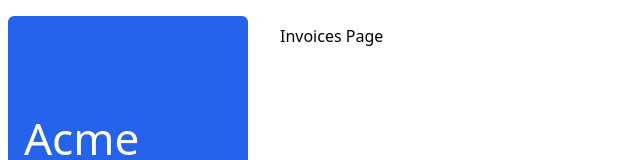
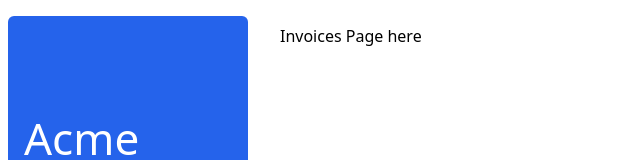
Before and after one commit to jessicne/nextjs-jessdash, a Next.js app: page /dashboard/invoices in a window 1280 px wide. Shown: the top 160 px of the page, without its empty margins (0-640 px from the left). Built offline with nearby package versions, Linux system fonts and the light colour scheme.

Commit message:
invoices page change 	modified:   app/dashboard/invoices/page.tsx

```diff
--- a/app/dashboard/invoices/page.tsx
+++ b/app/dashboard/invoices/page.tsx
@@ -1,3 +1,3 @@
 export default function Page() {
-    return <p>Invoices Page</p>;
+    return <p>Invoices Page here</p>;
 }
```
